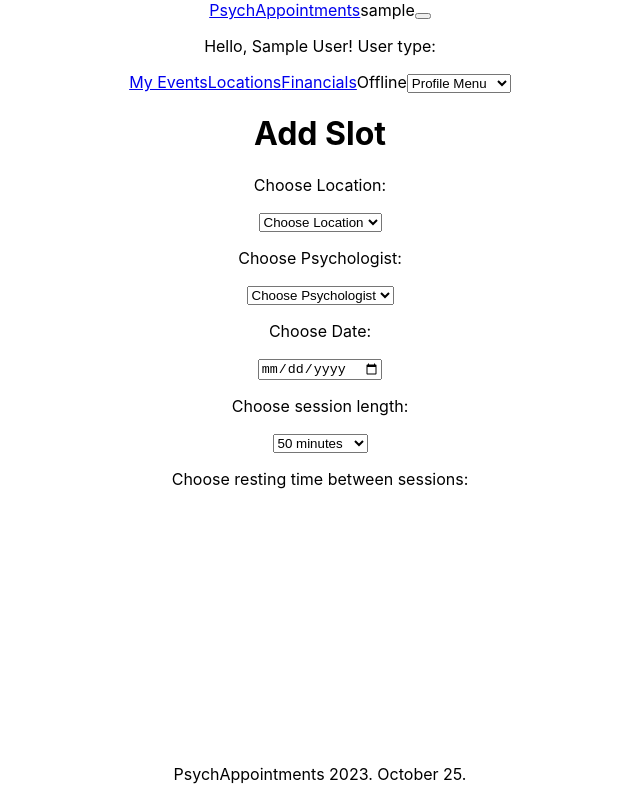
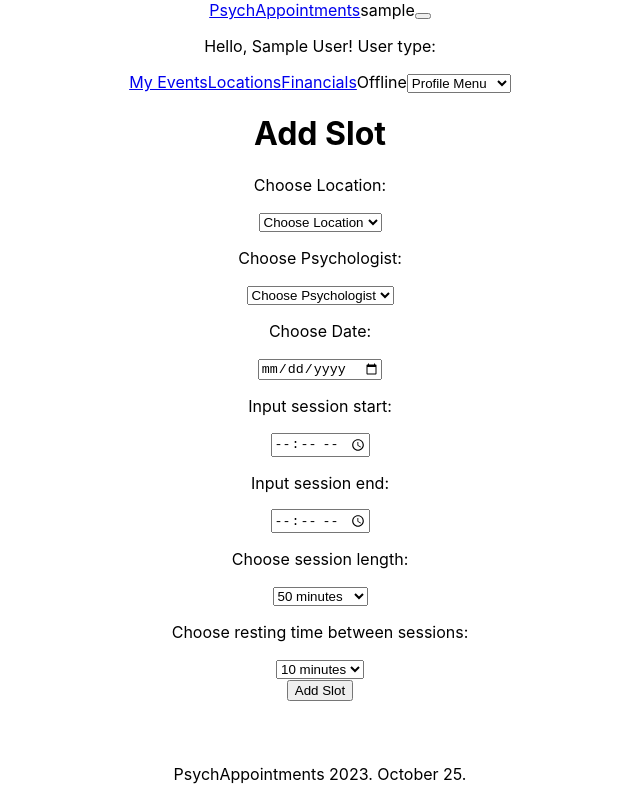
Before and after one commit to horvathv01/psychappointments-web-app, a React (Create React App) app: page /slots/add in a window 1280 px wide. Shown: the whole page, without its empty margins (320-960 px from the left). Built offline with nearby package versions, Linux system fonts and the light colour scheme; sample sign-in values are in the browser's storage.

Commit message:
add additional features to Add Slot page

```diff
--- a/src/Components/AddSlot.jsx
+++ b/src/Components/AddSlot.jsx
@@ -41,6 +41,55 @@ export default function AddSlot(){
         setLocation(loc);
     }
 
+    function submit(){
+        //validate input
+        if(!validateInput()) return;
+        //POST request to server with new slot
+        //should be validated on backend
+        //prepopulate with blank sessions that can be edited
+
+    }
+
+    function validateInput(){
+        if(psychologist == null){
+            window.alert("Please choose psychologist!");
+            return false;
+        }
+        if(location == null){
+            window.alert("Please choose location!");
+            return false;
+        }
+        if(date == null){
+            window.alert("Please choose a date!");
+            if(new Date(date).getDate() >= new Date().getDate()){
+                window.alert("The date has to be in the future!");
+                return false;
+            }
+            return false;
+        }
+        if(sessionLength == null){
+            window.alert("Please choose session length!");
+            return false;
+        }
+        if(rest == null){
+            window.alert("Please input resting time between sessions!");
+            return false;
+        }
+        if(slotStart == null){
+            window.alert("Please choose start of slot!");
+            return false;
+        }
+        if(slotEnd == null){
+            window.alert("Please choose end of slot!");
+            if(slotEnd < slotStart){
+                window.alert("End cannot be before start!");
+                return false;
+            }
+            return false;
+        }
+        return true;
+    }
+
     return(
         <div>
             <h1>Add Slot</h1>
@@ -50,16 +99,30 @@ export default function AddSlot(){
             <GeneratePsychologistDataField setPsychologist={setPsychologist} psychologist={psychologist} location={location}/>
             <p>Choose Date: </p>
             <ChooseDate setDate={setDate}/>
+            <p>Input session start: </p>
+            <input type="time" onChange={(e) => setSlotStart(e.target.value)}></input>
+            <p>Input session end: </p>
+            <input type="time" onChange={(e) => setSlotEnd(e.target.value)}></input>
             <p>Choose session length: </p>
             <select onChange={(e) => setSessionLength(e.target.value)} defaultValue={50}>
-            <option value={50}>{sessionLength} minutes</option>
+            <option value={50}>50 minutes</option>
             <option value={60}>60 minutes</option>
             <option value={90}>90 minutes</option>
             <option value={120}>120 minutes</option>
             <option value="custom">Custom</option>
             </select>
+            {sessionLength == "custom" && <input type="number" onChange={(e) => setSessionLength(e.target.value)} defaultValue="Input custom session length"></input>}
             <p>Choose resting time between sessions: </p>
-
+            <select onChange={(e) => setRest(e.target.value)} defaultValue={10}>
+            <option value={10}>10 minutes</option>
+            <option value={15}>15 minutes</option>
+            <option value={30}>30 minutes</option>
+            <option value={60}>60 minutes</option>
+            <option value="custom">Custom</option>
+            </select>
+            {rest == "custom" && <input type="number" onChange={(e) => setRest(e.target.value)} defaultValue="Input custom rest length"></input>}
+            <br/>
+            <button onClick={submit}>Add Slot</button>
         </div>
     );
 };
```
